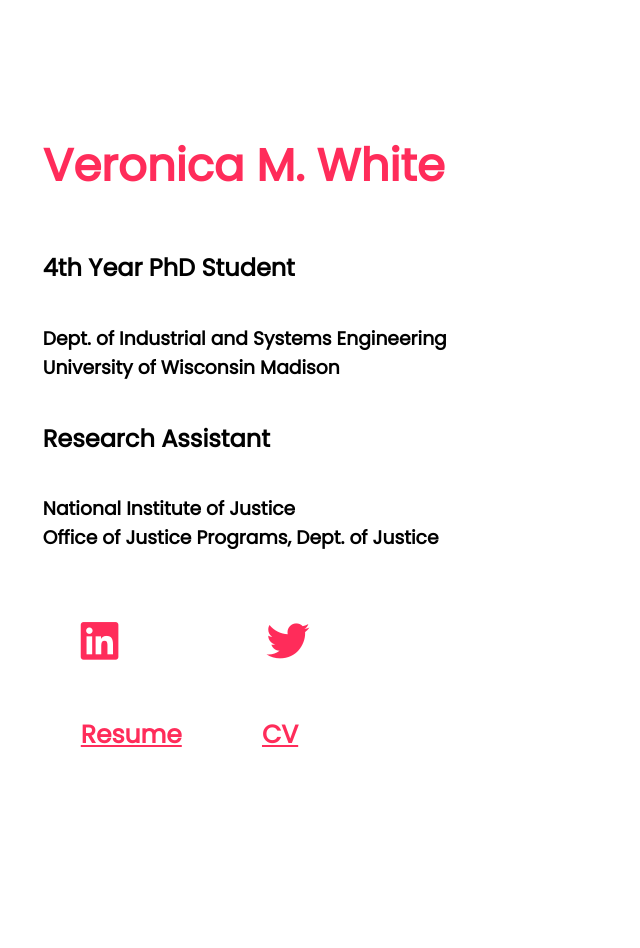
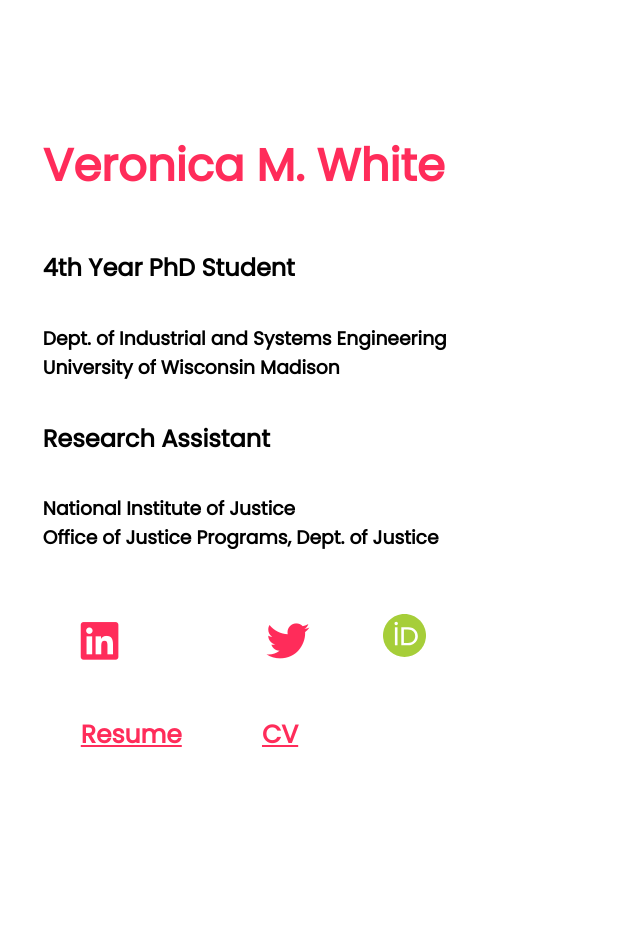
Before and after one commit to vmwhite/vmwhite.github.io, a Jekyll site: the page index.html, which Jekyll copies as it is, in a window 1280 px wide. Shown: the top 948 px of the page, without its empty margins (0-640 px from the left). Built offline with Jekyll 4.4.1, drawn with Linux system fonts in a browser that asks for light colours; nearby versions of some CDN libraries; library files that are not in the unit come from our copies; a style sheet for code colours, icons or effects is not loaded.

Commit message:
added orchid

```diff
--- a/index.html
+++ b/index.html
@@ -66,6 +66,7 @@
                         <td><a class="socialbig" href="https://www.linkedin.com/in/veronicamwhite/"><i class="fab fa-linkedin"></i></a></td>
                         <td><a class="socialbig" href="https://scholar.google.com/citations?user=E-D8maUAAAAJ&hl=en"><i class="ai ai-google-scholar-square ai-1.5x"></i></svg></a></td>
                         <td><a class="socialbig" href="https://twitter.com/VeronicaMWhite"><i class="fab fa-twitter"></i></a></td>
+                        <td><div itemscope itemtype="https://schema.org/Person"><a class="socialbig"  href="https://orcid.org/0000-0002-3008-8213"  ><img src="/images/ORCIDiD_iconvector.svg" style="width:1em;" alt="ORCID iD icon"></a></div></td>
                         <!-- <td><a href="https://orcid.org/0000-0002-3008-8213" class="svg">
                             <object type="image/svg+xml" data="/images/ORCIDiD_iconbwvector.svg" style="pointer-events: none;" class="logo" width="50px">
                             </object> </a>
```
Also changed, not shown: images/ORCIDiD_iconvector.svg (added).
